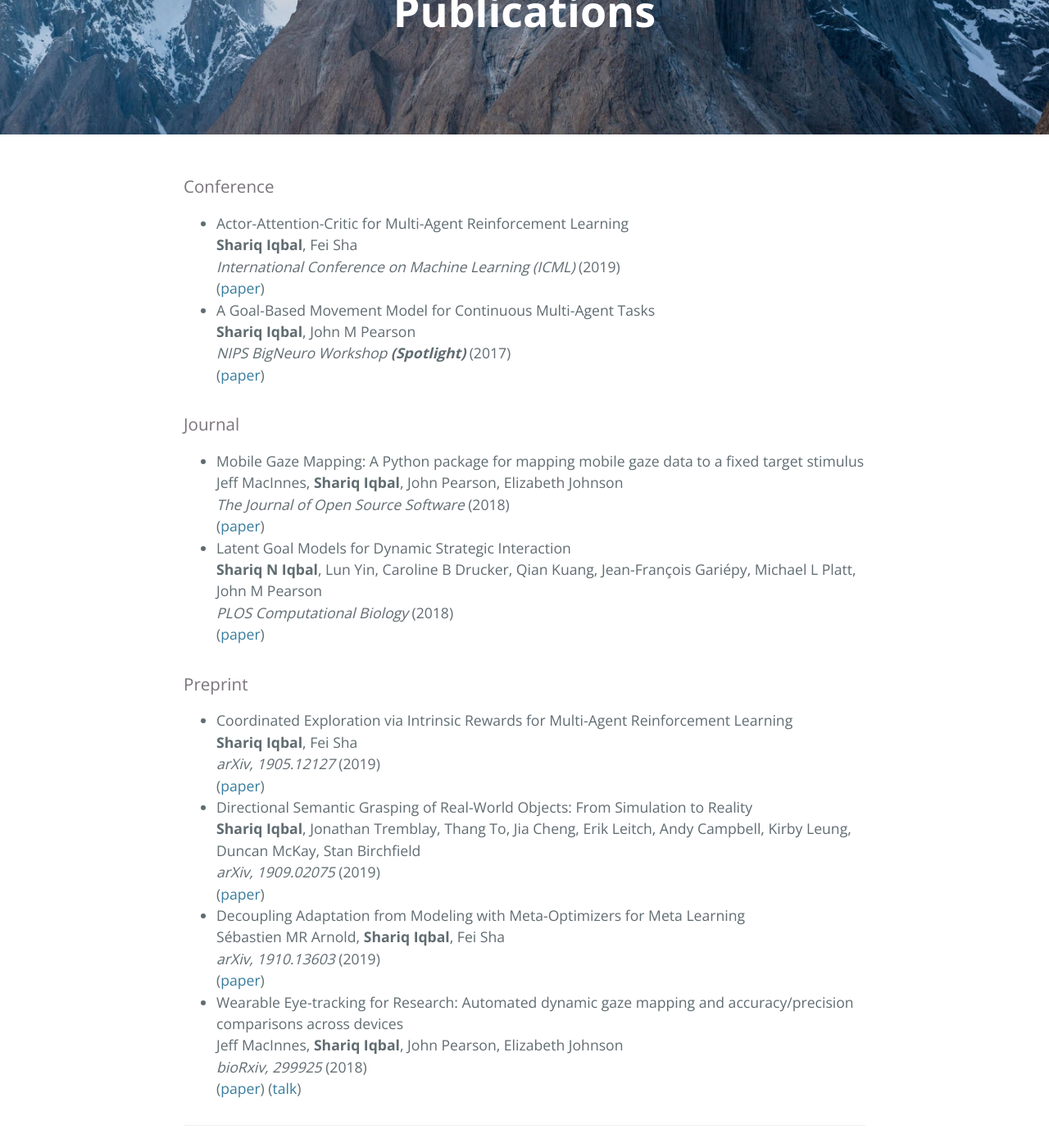
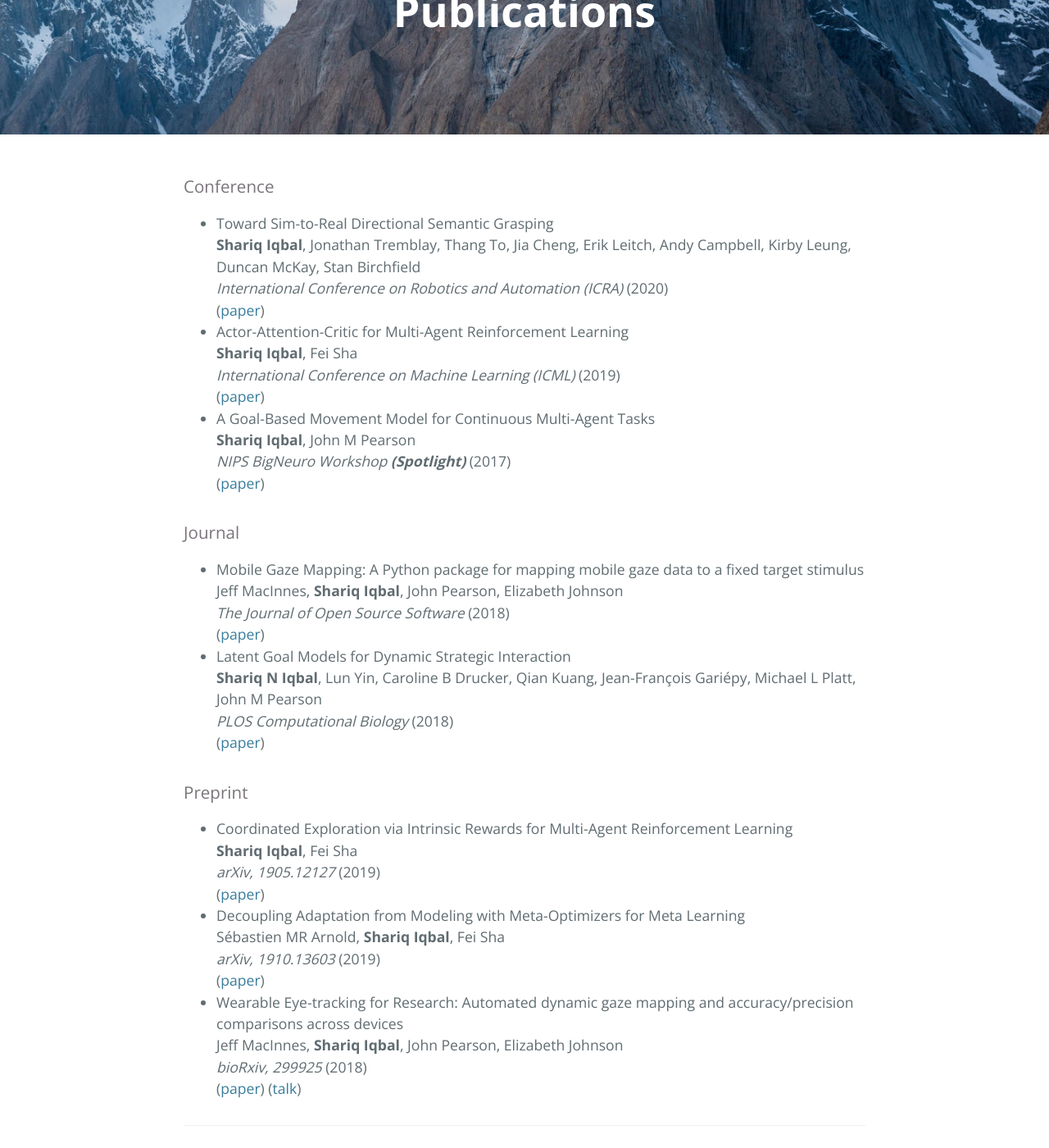
Before and after one commit to shariqiqbal2810/shariqiqbal2810.github.io, a Jekyll site: the page built from publications.html, in a window 1280 px wide and 1400 px high, scrolled down 337 px. Shown: the whole window at 82% size. Built offline with Jekyll 4.4.1, drawn with Linux system fonts in a browser that asks for light colours; a style sheet for code colours, icons or effects is not loaded.

Commit message:
Add ICRA paper

```diff
--- a/_data/publications.yml
+++ b/_data/publications.yml
@@ -12,13 +12,13 @@
     Talk: false
 -
     Authors: '<b>Shariq Iqbal</b>, Jonathan Tremblay, Thang To, Jia Cheng, Erik Leitch, Andy Campbell, Kirby Leung, Duncan McKay, Stan Birchfield'
-    Title: 'Directional Semantic Grasping of Real-World Objects: From Simulation to Reality'
-    Publication: arXiv, 1909.02075
+    Title: 'Toward Sim-to-Real Directional Semantic Grasping'
+    Publication: International Conference on Robotics and Automation (ICRA)
     Volume: false
     Number: false
     Pages: false
-    Year: 2019
-    Type: Preprint
+    Year: 2020
+    Type: Conference
     Link: https://arxiv.org/abs/1909.02075
     Site: false
     Talk: false
```
